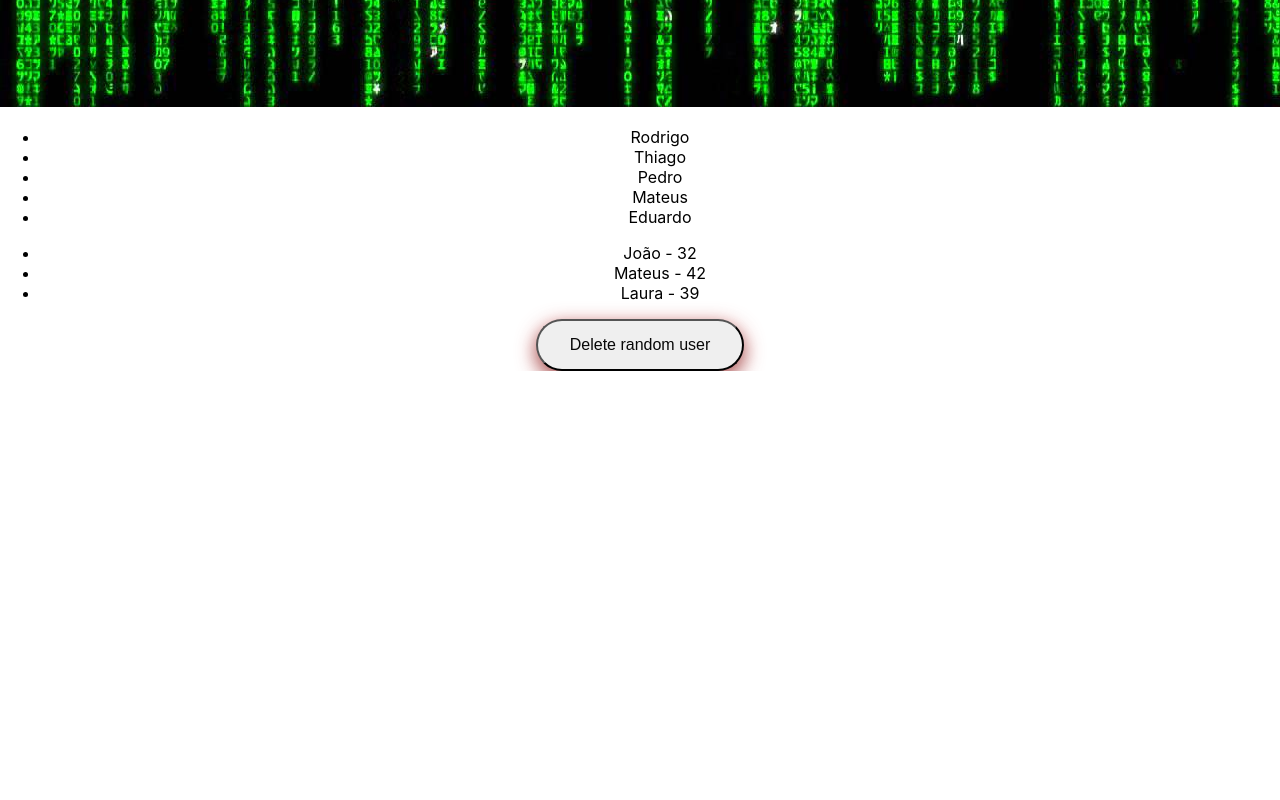
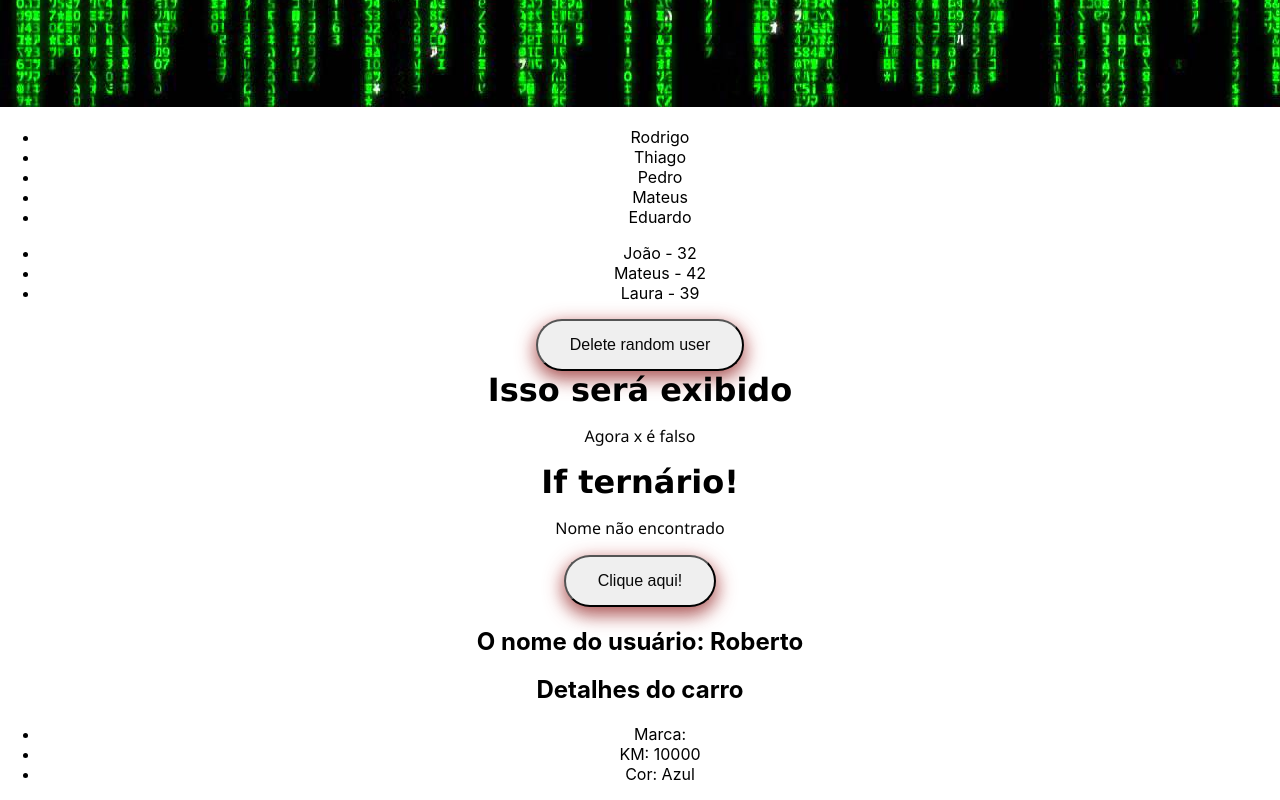
Before and after one commit to mateusribeirocampos/Curso_MRC_REACT, a React (Create React App) app: page / in a window 1280 px wide. Shown: the part 1910-2710 px from the top of the page. Before the commit the page ends 2281 px from the top, so only its background shows below. Built offline with nearby package versions, Linux system fonts and the light colour scheme.

Commit message:
Uso de props e destructuring props

```diff
--- a/src/App.js
+++ b/src/App.js
@@ -9,9 +9,16 @@ import './App.css';
 import RenderSomething from './componentes/RenderSomething';
 import ManageData from './componentes/ManageData';
 import ListRender from './componentes/ListRender';
+import ConditionalRender from './componentes/ConditionalRender';
+import ShowUserName from './componentes/ShowUserName';
+import CarDetails from './componentes/CarDetails';
+/*import { useState } from 'react';*/
 
 
 function App() {
+  const name = "Roberto"
+  /*const [userName] = useState("Maria");*/
+
   return (
     <div className="App">
       <h1>Fundamentos para aplicação de componentes no React</h1>
@@ -32,6 +39,11 @@ function App() {
       </div>
       <div>
         <ListRender/>
+        <ConditionalRender/>
+        {/*uso de propos*/}
+        <ShowUserName name={name}/>
+        {/*destructuring props*/}
+        <CarDetails brands = "VW" Km = {10000} color="Azul"/>
       </div>
     </div>
   );
--- /dev/null
+++ b/src/componentes/CarDetails.js
@@ -0,0 +1,16 @@
+import React from "react";
+
+const CarDetails = ({brand, Km, color}) => {
+  return (
+    <div>
+        <h2>Detalhes do carro</h2>
+        <ul>
+            <li>Marca: {brand}</li>
+            <li>KM: {Km}</li>
+            <li>Cor: {color}</li>
+        </ul>
+    </div>
+  )
+}
+
+export default CarDetails
--- /dev/null
+++ b/src/componentes/ConditionalRender.js
@@ -0,0 +1,29 @@
+import { useState } from "react"
+
+function ConditionalRender() {
+
+    const[x] = useState(false);
+
+    const[name, setName] = useState("Mateus");
+
+  return (
+    <div>
+        <h1>Isso será exibido</h1>
+        {x && <p>Se x for true, sim!</p>}
+        {!x && <p>Agora x é falso</p>}
+        <h1>If ternário!</h1>
+        {name === "João" ? (
+          <div>
+            <p>O nome é João</p>
+          </div>
+        ) : (
+          <div>
+            <p>Nome não encontrado</p>
+          </div>
+        ) }
+        <button onClick={() => setName("João")}>Clique aqui!</button>
+        </div>
+  )
+}
+
+export default ConditionalRender
--- /dev/null
+++ b/src/componentes/ShowUserName.js
@@ -0,0 +1,9 @@
+const ShowUserName = (props) => {
+  return (
+    <div>
+        <h2>O nome do usuário: {props.name}</h2>
+    </div>
+  )
+}
+
+export default ShowUserName
--- a/src/index.css
+++ b/src/index.css
@@ -15,12 +15,11 @@ code {
 h1 {
   margin: 0;
   font-family: Verdana, Geneva, Tahoma, sans-serif;
-  background-color: aquamarine;
 }
 
 p {
   font-family: 'Segoe UI', Tahoma, Geneva, Verdana, sans-serif;
-  color: blanchedalmond;
+  color: rgb(5, 5, 5);
   font-weight: 100;
 }
 
```
